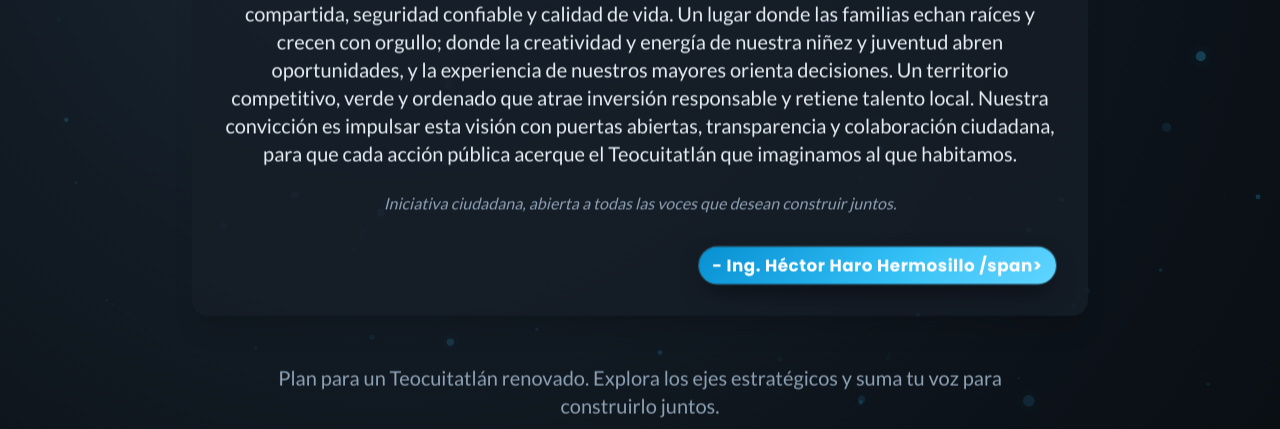
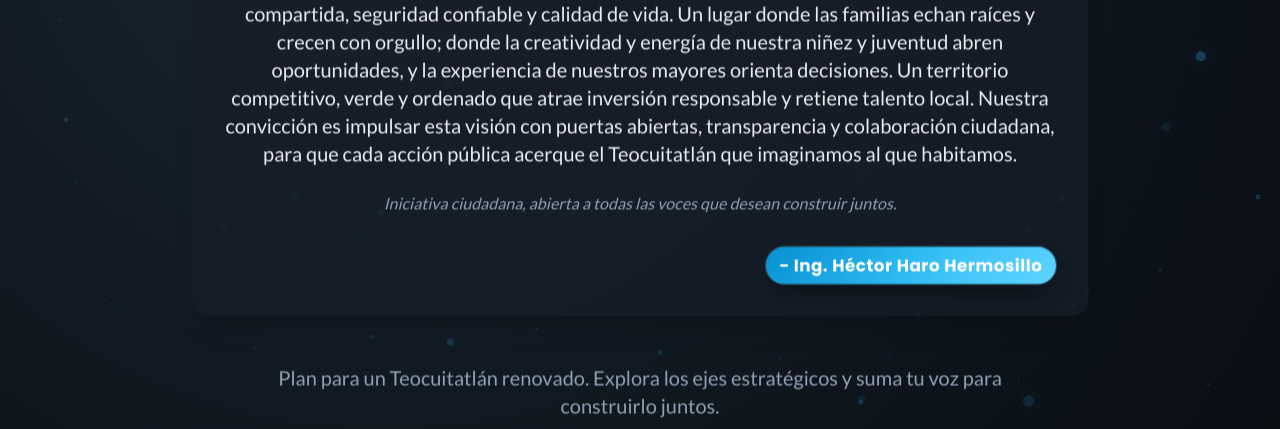
Before and after one commit to HectorCode8/plan-desarrollo, a plain HTML site: page index.html in a window 1280 px wide. Shown: the part 371-800 px from the top of the page. Drawn offline with nearby package versions, Linux system fonts and the light colour scheme.

Commit message:
chore(content): últimos cambios manuales en index

```diff
--- a/index.html
+++ b/index.html
@@ -73,7 +73,7 @@
                     Visualizamos un Teocuitatlán de Corona <strong><u>renovado</u></strong> y referente regional de prosperidad compartida, seguridad confiable y calidad de vida. Un lugar donde las familias echan raíces y crecen con orgullo; donde la creatividad y energía de nuestra niñez y juventud abren oportunidades, y la experiencia de nuestros mayores orienta decisiones. Un territorio competitivo, verde y ordenado que atrae inversión responsable y retiene talento local. Nuestra convicción es impulsar esta visión con puertas abiertas, transparencia y colaboración ciudadana, para que cada acción pública acerque el Teocuitatlán que imaginamos al que habitamos.
                 </p>
                 <p class="mt-6 text-sm md:text-base text-stone-500 italic">Iniciativa ciudadana, abierta a todas las voces que desean construir juntos.</p>
-                <p class="text-center md:text-right mt-8 font-title font-bold signature-block" aria-label="Autor: Ingeniero Héctor Haro H"> <span class="founder-badge"> - Ing. Héctor Haro Hermosillo /span></p>
+                <p class="text-center md:text-right mt-8 font-title font-bold signature-block" aria-label="Autor: Ingeniero Héctor Haro H"> <span class="founder-badge"> - Ing. Héctor Haro Hermosillo</span></p>
             </div>
         </section>
 
```
